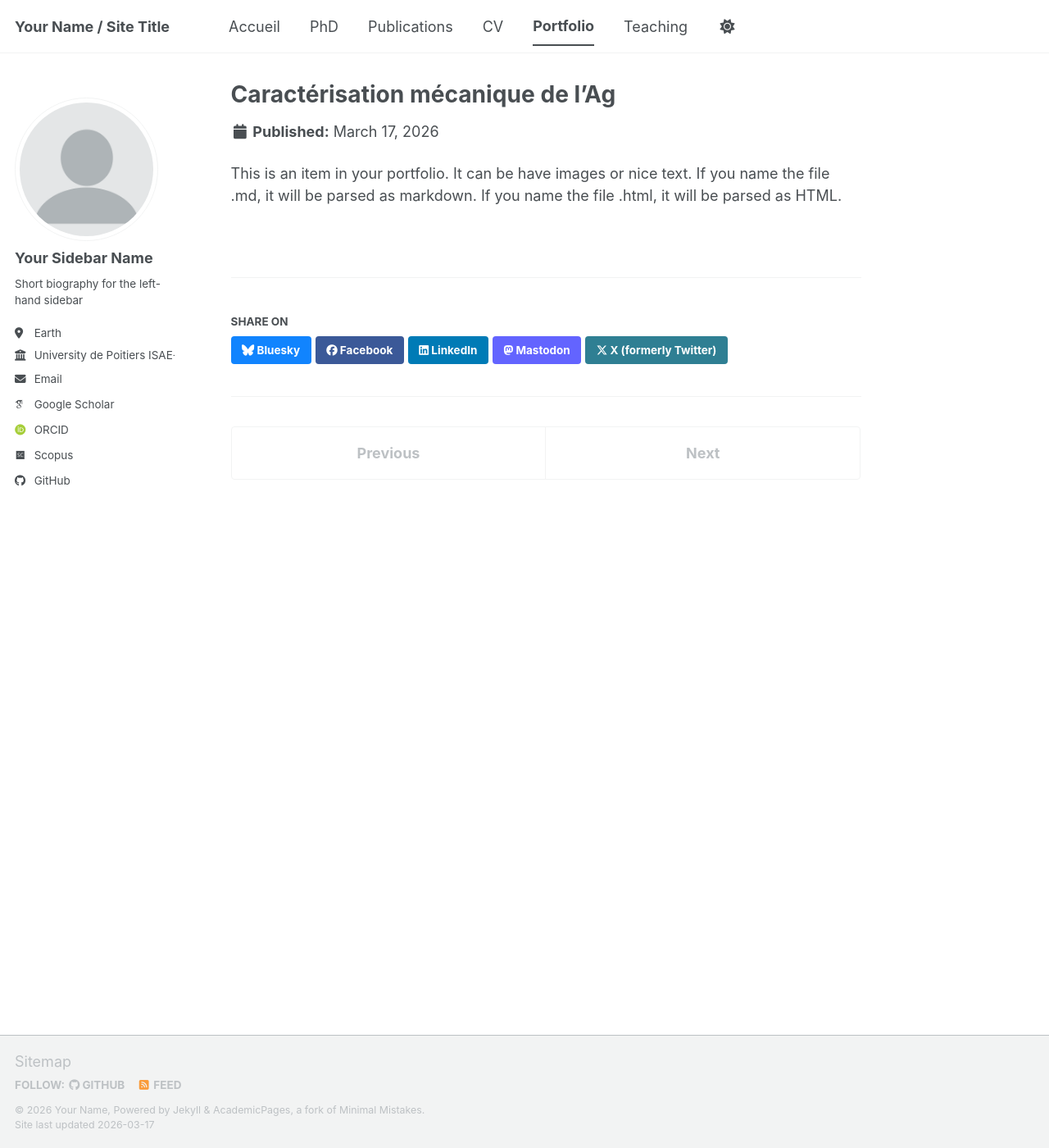
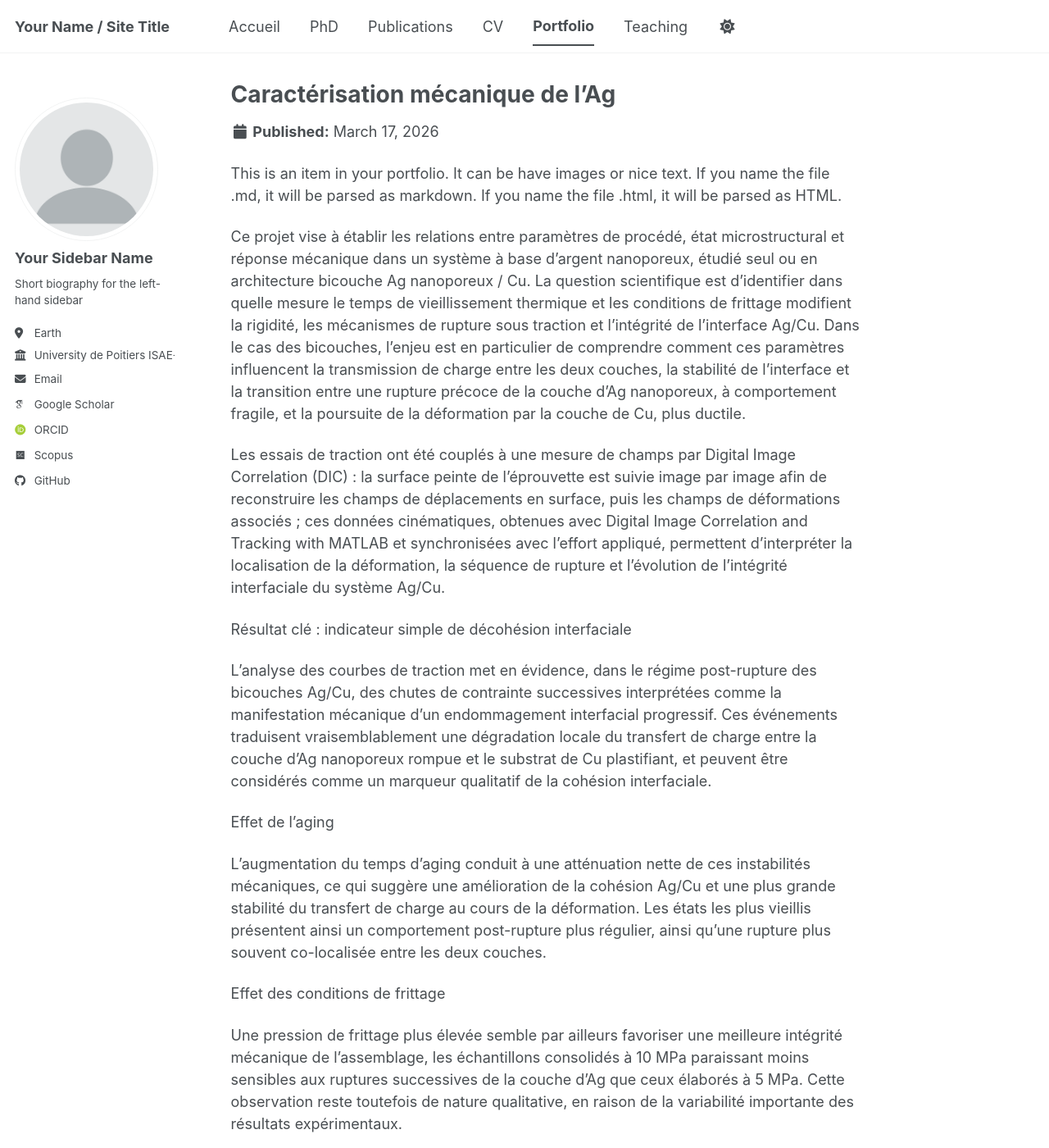
Before and after one commit to Anas-Sg-git/anas-sghuri, a Jekyll site: the page built from _portfolio/portfolio-1.md, in a window 1280 px wide and 1400 px high. Shown: the whole window at 82% size. Built offline with Jekyll 4.4.1, drawn with Linux system fonts in a browser that asks for light colours; some web fonts are replaced; a script bundle is joined from its source files by our own code; library files that are not in the unit come from our copies.

Commit message:
Update portfolio-1.md

```diff
--- a/_portfolio/portfolio-1.md
+++ b/_portfolio/portfolio-1.md
@@ -1,7 +1,26 @@
 ---
 title: "Caractérisation mécanique de l’Ag"
-excerpt: "Ce projet de portfolio présente mon travail sur l'élaboration d'échantillons et la caractérisation mécanique de l’Ag nanoporeux et de bicouches Ag/Cu, en combinant des essais de traction, la corrélation d’images numériques et l’analyse de la rupture interfaciale afin d’étudier le rôle du vieillissement thermique et de la pression de frittage sur la fiabilité de l’assemblage.<br/><img src='/images/500x300.png'>"
+excerpt: "Ce projet de portfolio présente mon travail sur l'élaboration d'échantillons et la caractérisation mécanique de l’Ag nanoporeux et de bicouches Ag/Cu, en combinant des essais de traction, la corrélation d’images numériques et l’analyse de la rupture interfaciale afin d’étudier le rôle du vieillissement thermique et de la pression de frittage sur la fiabilité de l’assemblage.
+Ce projet porte sur l'élaboration d'échantillons et la caractérisation mécanique de l’Ag nanoporeux et de bicouche Ag/Cu, afin d’évaluer l’effet du temps de vieillissement thermique et de la pression de frittage sur le comportement en micro-traction.
+<br/><img src='/images/500x300.png'>"
 collection: portfolio
 ---
 
 This is an item in your portfolio. It can be have images or nice text. If you name the file .md, it will be parsed as markdown. If you name the file .html, it will be parsed as HTML.
+
+Ce projet vise à établir les relations entre paramètres de procédé, état microstructural et réponse mécanique dans un système à base d’argent nanoporeux, étudié seul ou en architecture bicouche Ag nanoporeux / Cu. La question scientifique est d’identifier dans quelle mesure le temps de vieillissement thermique et les conditions de frittage modifient la rigidité, les mécanismes de rupture sous traction et l’intégrité de l’interface Ag/Cu. Dans le cas des bicouches, l’enjeu est en particulier de comprendre comment ces paramètres influencent la transmission de charge entre les deux couches, la stabilité de l'interface et la transition entre une rupture précoce de la couche d’Ag nanoporeux, à comportement fragile, et la poursuite de la déformation par la couche de Cu, plus ductile.
+
+
+Les essais de traction ont été couplés à une mesure de champs par Digital Image Correlation (DIC) : la surface peinte de l’éprouvette est suivie image par image afin de reconstruire les champs de déplacements en surface, puis les champs de déformations associés ; ces données cinématiques, obtenues avec Digital Image Correlation and Tracking with MATLAB et synchronisées avec l’effort appliqué, permettent d’interpréter la localisation de la déformation, la séquence de rupture et l’évolution de l’intégrité interfaciale du système Ag/Cu.
+
+Résultat clé : indicateur simple de décohésion interfaciale
+
+L’analyse des courbes de traction met en évidence, dans le régime post-rupture des bicouches Ag/Cu, des chutes de contrainte successives interprétées comme la manifestation mécanique d’un endommagement interfacial progressif. Ces événements traduisent vraisemblablement une dégradation locale du transfert de charge entre la couche d’Ag nanoporeux rompue et le substrat de Cu plastifiant, et peuvent être considérés comme un marqueur qualitatif de la cohésion interfaciale.
+
+Effet de l’aging
+
+L’augmentation du temps d’aging conduit à une atténuation nette de ces instabilités mécaniques, ce qui suggère une amélioration de la cohésion Ag/Cu et une plus grande stabilité du transfert de charge au cours de la déformation. Les états les plus vieillis présentent ainsi un comportement post-rupture plus régulier, ainsi qu’une rupture plus souvent co-localisée entre les deux couches.
+
+Effet des conditions de frittage
+
+Une pression de frittage plus élevée semble par ailleurs favoriser une meilleure intégrité mécanique de l’assemblage, les échantillons consolidés à 10 MPa paraissant moins sensibles aux ruptures successives de la couche d’Ag que ceux élaborés à 5 MPa. Cette observation reste toutefois de nature qualitative, en raison de la variabilité importante des résultats expérimentaux.
```
